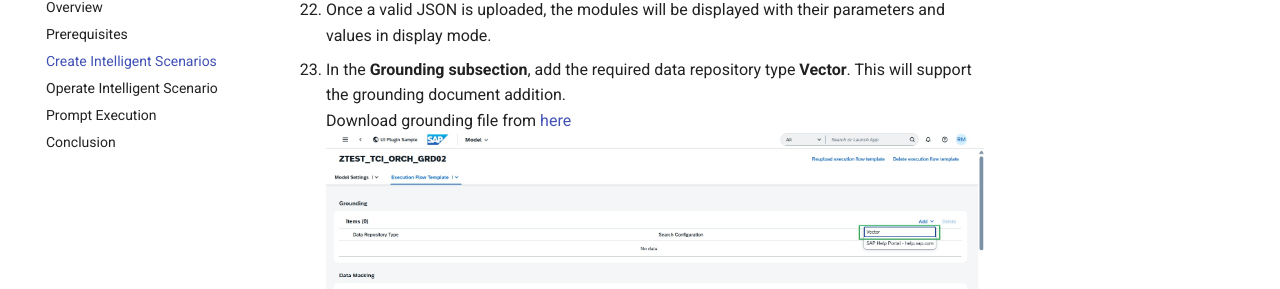
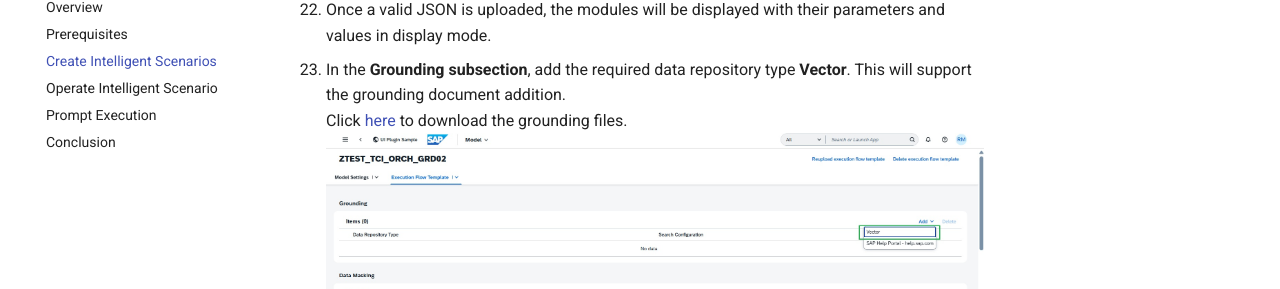
Before and after one commit to SAP-CLM-SL/ISLM, an MkDocs documentation site: the page built from docs/Integrate-AI-into-SAPS4HANA-with-ISLM/CreateIntelligentScenarios.md, in a window 1280 px wide and 900 px high, scrolled down 7899 px. Shown: the part 149-438 px from the top of the window. Built offline with MkDocs 1.6.1 and Material for MkDocs 9.7.7, drawn with Linux system fonts in a browser that asks for light colours.

Commit message:
Update CreateIntelligentScenarios.md

````diff
--- a/docs/Integrate-AI-into-SAPS4HANA-with-ISLM/CreateIntelligentScenarios.md
+++ b/docs/Integrate-AI-into-SAPS4HANA-with-ISLM/CreateIntelligentScenarios.md
@@ -194,24 +194,24 @@
 - Once a valid JSON is uploaded, the modules will be displayed with their parameters and values in display mode.<br>
 
 14. In the **Grounding subsection**, add the required data repository type **Vector**. This will support the grounding document addition. <br>
-Download grounding file from [here](Integrate-AI-into-SAPS4HANA-with-ISLM/../GroundingFiles/Grounding%20files.zip)
+Click [here](https://github.com/SAP-CLM-SL/ISLM/raw/main/docs/Integrate-AI-into-SAPS4HANA-with-ISLM/GroundingFiles/Grounding%20files.zip) to download the grounding files. <br>
 ![Intelligent Scenarios](Integrate-AI-into-SAPS4HANA-with-ISLM/../IntelligentScenario/019.jpg) <br>
 To restrict your grounding module output during inference, maintain Search Configuration value. This can help to retrieve only relevant data instead of all the uploaded data.<br>
 ![Intelligent Scenarios](Integrate-AI-into-SAPS4HANA-with-ISLM/../IntelligentScenario/021.jpg)<br>
 
-15. The **Input Translation** module allows you to translate LLM text prompts and **grounding module** output into a target language. It may help improve LLM response when the configured model performs better with input in specific language, example English. In this use case, prompt texts are already English, so no need to maintain the Input translation configuration.<br>
+16. The **Input Translation** module allows you to translate LLM text prompts and **grounding module** output into a target language. It may help improve LLM response when the configured model performs better with input in specific language, example English. In this use case, prompt texts are already English, so no need to maintain the Input translation configuration.<br>
 Also, **Prompt Shield** is already true as per the JSON configuration file.<br>
 ![Intelligent Scenarios](Integrate-AI-into-SAPS4HANA-with-ISLM/../IntelligentScenario/6.jpg)
 
-16. The **Data Masking module** enables the anonymization or pseudonymization of data before it is sent to the LLM model for processing. <br>
+17. The **Data Masking module** enables the anonymization or pseudonymization of data before it is sent to the LLM model for processing. <br>
 The **Input filters** defined in the Execution Flow Template JSON are populated and displayed in the table.
 ![Intelligent Scenarios](Integrate-AI-into-SAPS4HANA-with-ISLM/../IntelligentScenario/7.jpg)
 
-17. The **Output Filtering** module allows you to filter the harmful or hateful content generated by the LLM.<br>
+18. The **Output Filtering** module allows you to filter the harmful or hateful content generated by the LLM.<br>
 The **Output Translation** module allows you to translate LLM response into a target language. It helps to display the LLM response in the language user logged, if the translation is supported.<br>
 ![Intelligent Scenarios](Integrate-AI-into-SAPS4HANA-with-ISLM/../IntelligentScenario/014.jpg)
 
-18. Add **Prompt** & **Grounding Template**<br>
+19. Add **Prompt** & **Grounding Template**<br>
 - Add a Grounding Template with name **GROUNDING_TEMPLATE** with description **Grounding query** and then add the below Grounding template text.<br>
 ```
 {ISLM_GROUNDING_QUERY}
````
